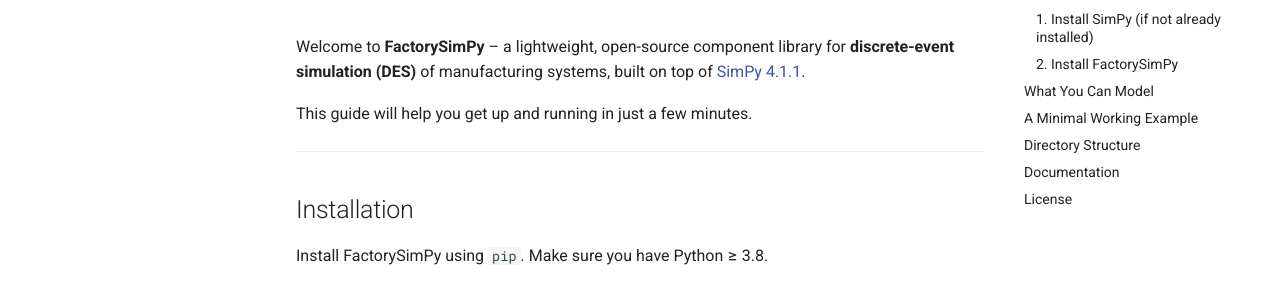
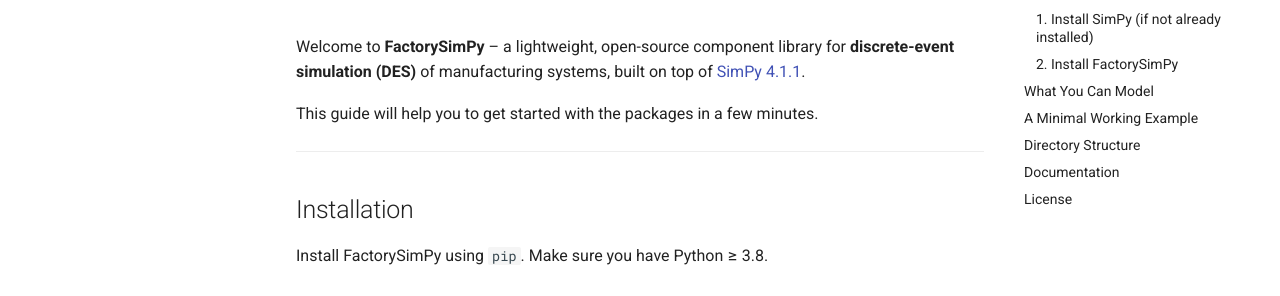
Before and after one commit to FactorySimPy/FactorySimPy, an MkDocs documentation site: the page built from docs/getting_started.md, in a window 1280 px wide and 900 px high. Shown: the part 194-490 px from the top of the window. Built offline with MkDocs 1.6.1 and Material for MkDocs 9.7.7, drawn with Linux system fonts in a browser that asks for light colours.

Commit message:
changes in readme.md and getting_started.md

```diff
--- a/docs/getting_started.md
+++ b/docs/getting_started.md
@@ -2,7 +2,7 @@
 
 Welcome to **FactorySimPy** – a lightweight, open-source component library for **discrete-event simulation (DES)** of manufacturing systems, built on top of [SimPy 4.1.1](https://simpy.readthedocs.io/en/4.1.1/).
 
-This guide will help you get up and running in just a few minutes.
+This guide will help you to get started with the packages in a few minutes.
 
 ---
 
```
